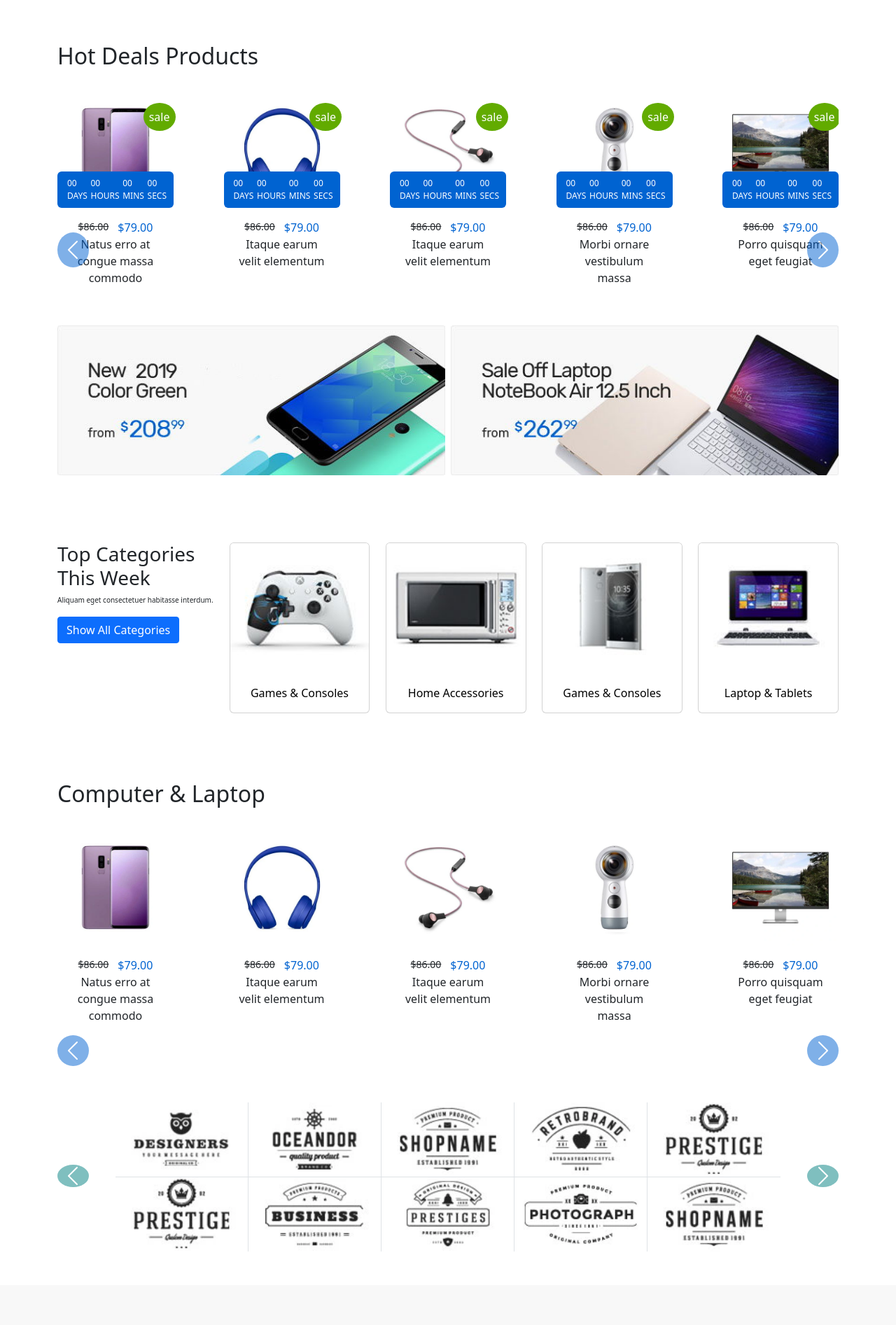
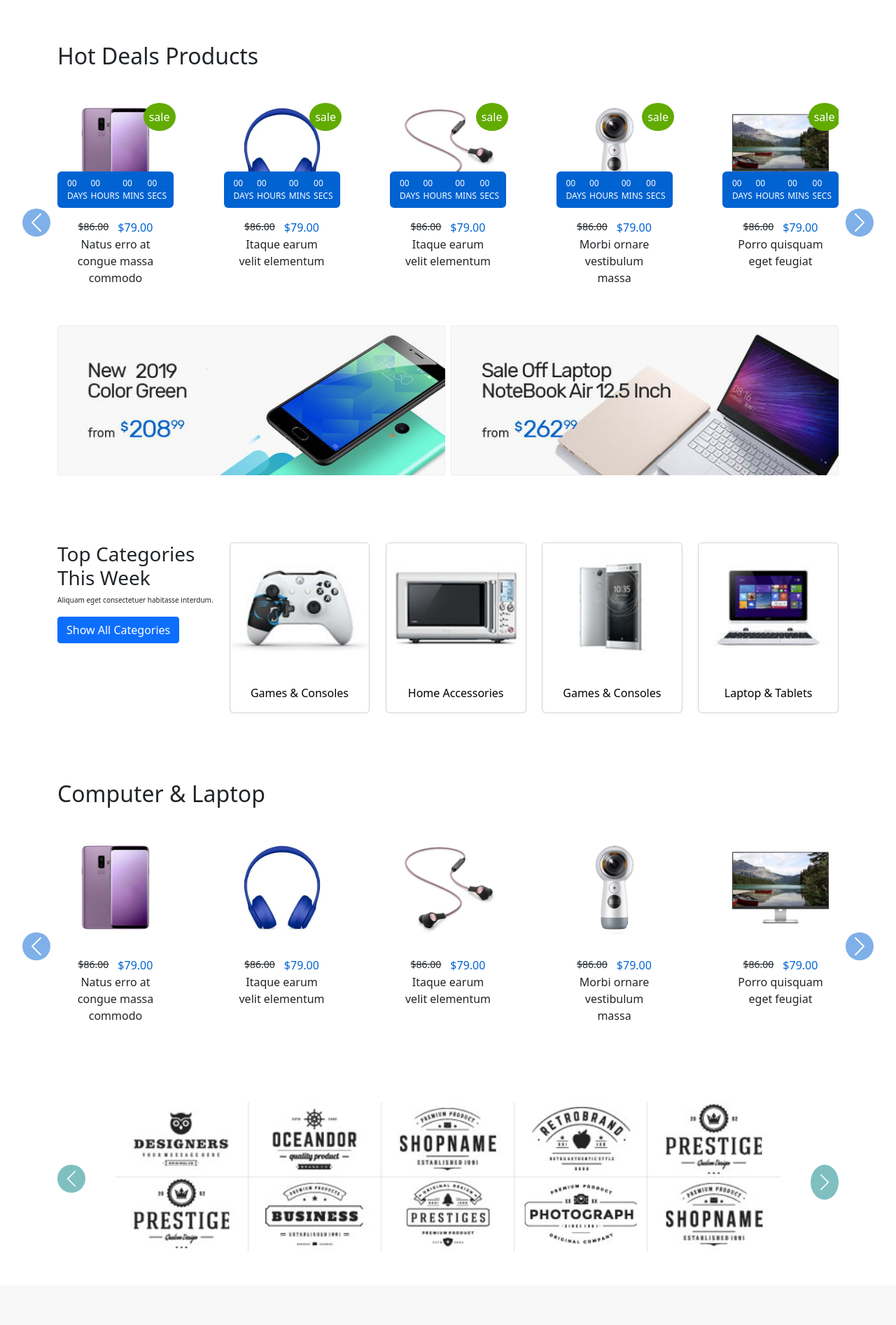
Before and after one commit to mahmoudtomah/junko, a plain HTML site: page index.html in a window 1280 px wide. Shown: the part 1317-3210 px from the top of the page at 70% size. Drawn offline with nearby package versions, Linux system fonts and the light colour scheme.

Commit message:
update in prev next

```diff
--- a/assets/css/home.css
+++ b/assets/css/home.css
@@ -600,22 +600,22 @@ gap: 3px;
 
 .hot-deals-product .carousel-control-prev {
 background-color: #0063d1;
+    top: 50%;
+    width: 40px;
+    height:40px;
+   left: -50px;
+   border-radius: 50%;
 
-    top: 60%;
-    width: 4%;
-    height: 15%;
-   left: 0%;
-   border-radius: 50%;
 }
 
 .hot-deals-product .carousel-control-next {
 
     background-color: #0063d1;
 
-    top: 60%;
-    width: 4%;
-    height: 15%;
-   right: 0%;
+    top: 50%;
+    width: 40px;
+    height: 40px;
+   right: -50px;
    border-radius: 50%;
 }
 
@@ -896,20 +896,20 @@ display: none;
 .computer-laptop .carousel-control-prev {
   background-color: #0063d1;
 
-    top: 100%;
-    width: 4%;
-    height: 15%;
-   left: 0%;
+    top: 50%;
+    width: 40px;
+    height: 40px;
+    left: -50px;
    border-radius: 50%;
 }
 
 .computer-laptop .carousel-control-next {
 
     background-color: #0063d1;
-    top: 100%;
-    width: 4%;
-    height: 15%;
-    right: 0%;
+    top: 50%;
+    width: 40px;
+    height: 40px;
+    right: -50px;
        border-radius: 50%;
 
 }
@@ -933,11 +933,11 @@ display: none;
 .Brands .carousel-control-prev {
   background-color: teal;
         padding: 6px;
-    top: 42%;
+      top: 42%;
 
-    width: 4%;
-    height: 15%;
-   left: 0%;
+      width: 40px;
+     height: 40px;
+      left: 0%;
        border-radius: 50%;
 
 }
@@ -948,12 +948,11 @@ display: none;
             padding: 6px;
 
     top: 42%;
-    width: 4%;
-    height: 15%;
+    width: 40px;
+    height: 50px;
     right: 0%;
     border-radius: 50%;
 }
-
 
 
 
```
